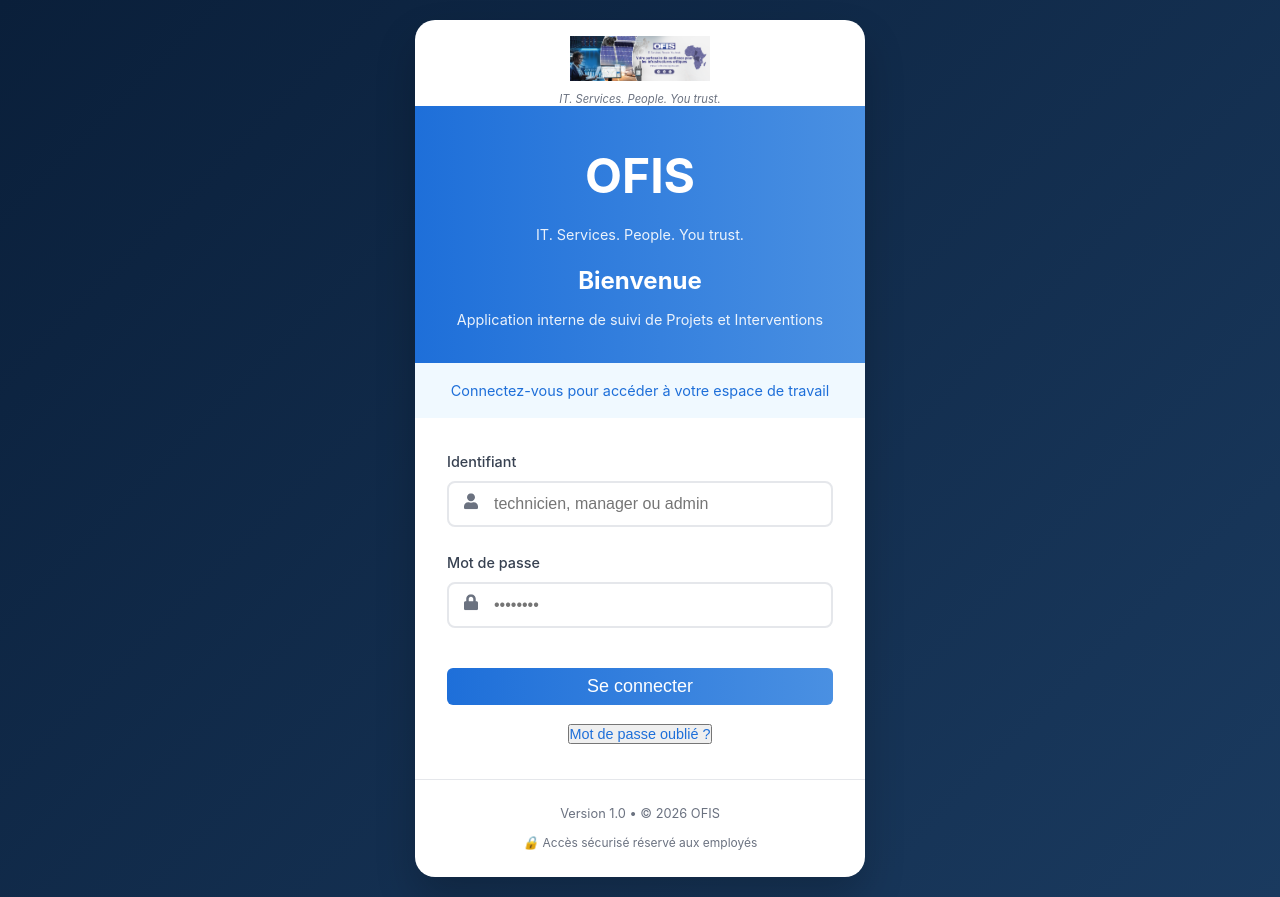
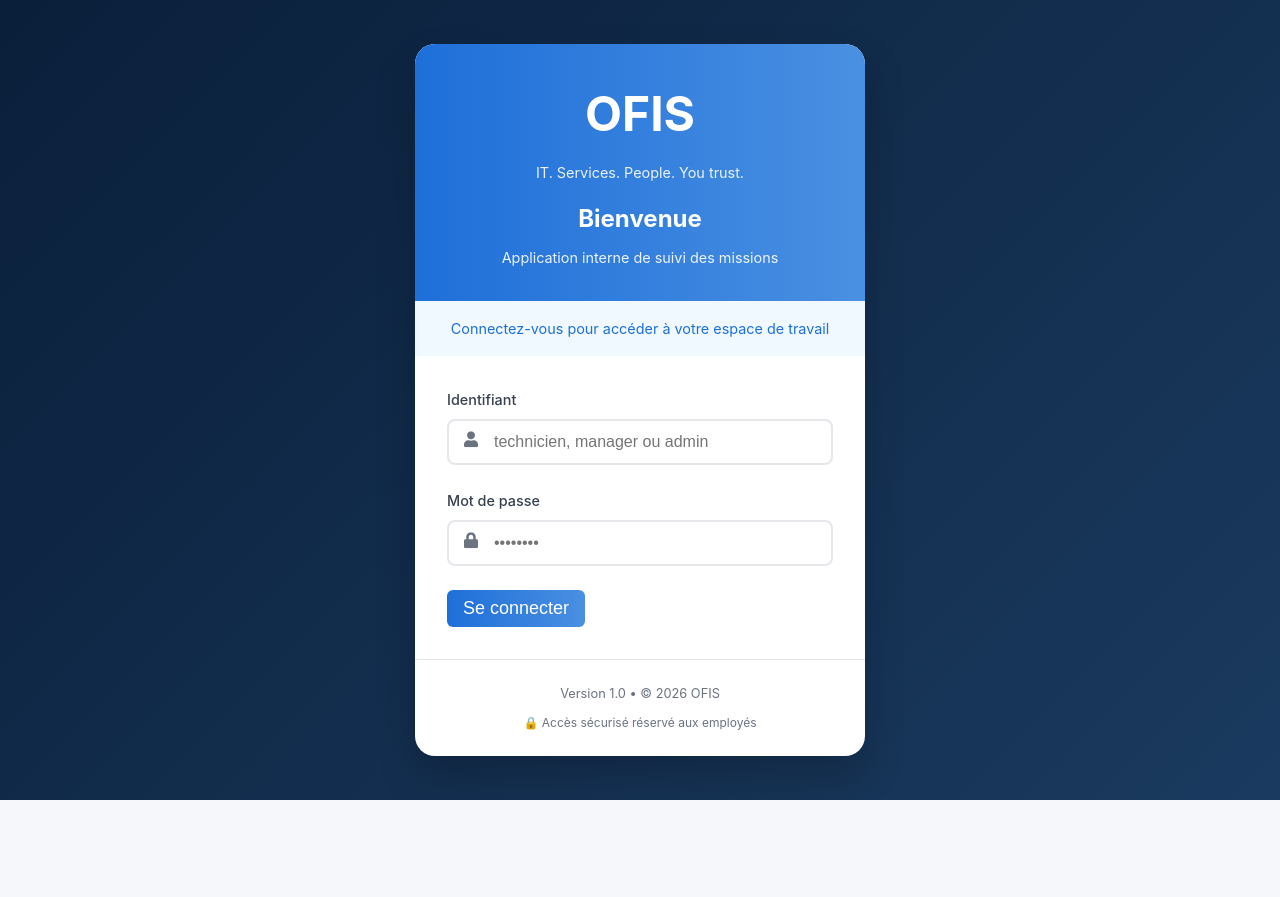
Before and after one commit to Paillat7/OFIS_Projet, a React (Create React App) app in the folder ofis-frontend/: page /login in a window 1280 px wide. After the commit the page ends 800 px from the top, so only its background shows below. Built offline with nearby package versions, Linux system fonts and the light colour scheme.

Commit message:
Page login simplifiée (texte OFIS)

```diff
--- a/ofis-frontend/src/pages/LoginPage.js
+++ b/ofis-frontend/src/pages/LoginPage.js
@@ -8,10 +8,7 @@ import './Pages.css';
 
 const LoginPage = ({ onLogin }) => {
   const navigate = useNavigate();
-  const [formData, setFormData] = useState({
-    username: '',
-    password: ''
-  });
+  const [formData, setFormData] = useState({ username: '', password: '' });
   const [showPassword, setShowPassword] = useState(false);
   const [loading, setLoading] = useState(false);
   const [error, setError] = useState('');
@@ -20,49 +17,29 @@ const LoginPage = ({ onLogin }) => {
     e.preventDefault();
     setLoading(true);
     setError('');
-
     try {
       const result = await authService.login(formData);
-
       if (result.success) {
-        setLoading(false);
-        if (onLogin) {
-          onLogin(result.user);
-        }
-        // Redirection vers la racine
+        if (onLogin) onLogin(result.user);
         navigate('/');
       } else {
         setError(result.error || 'Identifiants incorrects');
-        setLoading(false);
       }
     } catch (err) {
       setError('Erreur de connexion');
+    } finally {
       setLoading(false);
     }
   };
 
   const handleChange = (e) => {
-    setFormData({
-      ...formData,
-      [e.target.name]: e.target.value
-    });
+    setFormData({ ...formData, [e.target.name]: e.target.value });
   };
 
   return (
     <div className="login-page">
       <div className="login-container">
         <div className="login-card">
-          <div className="login-logo-wrapper">
-            <img
-              src="/images/ofis-logo.png"
-              alt="OFIS"
-              className="login-logo"
-            />
-            <p className="login-logo-tagline">
-              IT. Services. People. You trust.
-            </p>
-          </div>
-
           <div className="login-header">
             <div className="logo-container">
               <h1 className="logo">OFIS</h1>
@@ -70,7 +47,7 @@ const LoginPage = ({ onLogin }) => {
             </div>
             <div className="welcome-box">
               <h2>Bienvenue</h2>
-              <p>Application interne de suivi de Projets et Interventions</p>
+              <p>Application interne de suivi des missions</p>
             </div>
           </div>
 
@@ -79,12 +56,7 @@ const LoginPage = ({ onLogin }) => {
           </div>
 
           <form onSubmit={handleSubmit} className="login-form">
-            {error && (
-              <div className="error-message">
-                {error}
-              </div>
-            )}
-
+            {error && <div className="error-message">{error}</div>}
             <Input
               label="Identifiant"
               name="username"
@@ -95,7 +67,6 @@ const LoginPage = ({ onLogin }) => {
               icon={<FaUser />}
               required
             />
-
             <Input
               label="Mot de passe"
               name="password"
@@ -106,38 +77,19 @@ const LoginPage = ({ onLogin }) => {
               icon={<FaLock />}
               required
               rightIcon={
-                <button
-                  type="button"
-                  className="password-toggle"
-                  onClick={() => setShowPassword(!showPassword)}
-                >
+                <button type="button" className="password-toggle" onClick={() => setShowPassword(!showPassword)}>
                   {showPassword ? <FaEyeSlash /> : <FaEye />}
                 </button>
               }
             />
-
-            <Button
-              type="submit"
-              variant="primary"
-              size="large"
-              isLoading={loading}
-              className="login-button"
-            >
+            <Button type="submit" variant="primary" size="large" isLoading={loading}>
               Se connecter
             </Button>
-
-            <div className="login-links">
-              <button type="button" className="forgot-link">
-                 Mot de passe oublié ?
-              </button>
-            </div>
           </form>
 
           <div className="login-footer">
             <p className="version">Version 1.0 • © 2026 OFIS</p>
-            <p className="security-note">
-              <i className="lock-icon">🔒</i> Accès sécurisé réservé aux employés
-            </p>
+            <p className="security-note">🔒 Accès sécurisé réservé aux employés</p>
           </div>
         </div>
       </div>
```
